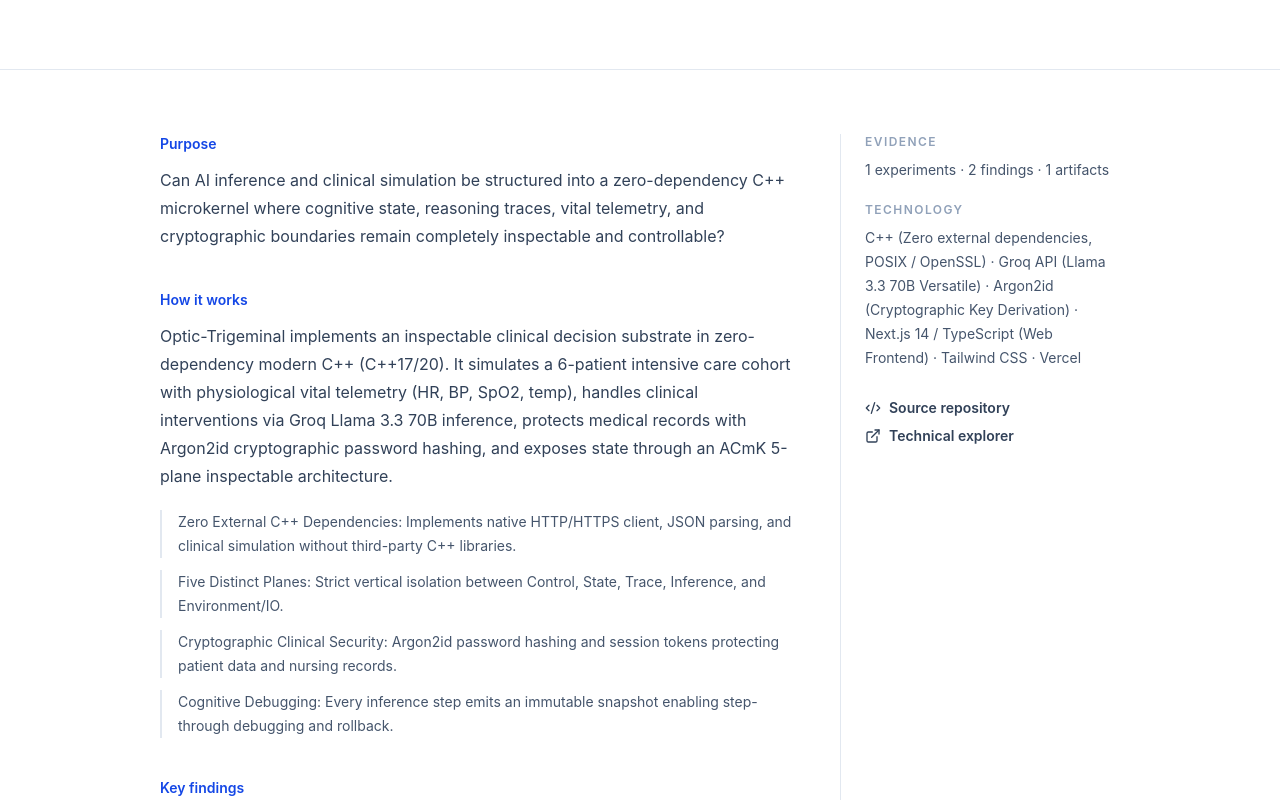
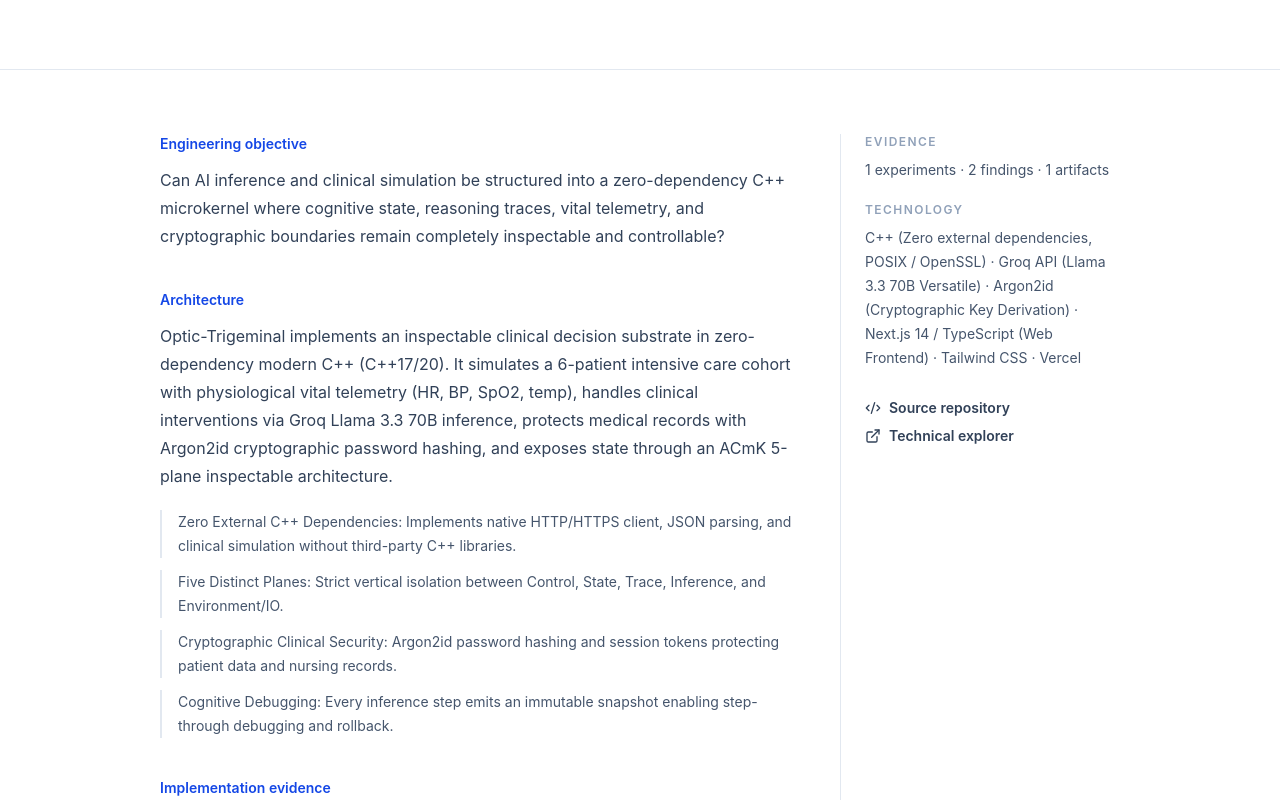
Before and after one commit to GI-Company/GiC, a Next.js app: page /systems/acmk in a window 1280 px wide. Shown: the part 480-1280 px from the top of the page. Built offline with nearby package versions, Linux system fonts and the light colour scheme.

Commit message:
Differentiate research and systems dossier language

```diff
--- a/components/enterprise/ProjectDossierPage.tsx
+++ b/components/enterprise/ProjectDossierPage.tsx
@@ -17,6 +17,11 @@ export default function ProjectDossierPage({ nodeId, expectedDomain }: ProjectDo
   const repo = node.repositories?.[0];
   const simplified = node.domain === 'machine_learning' || node.domain === 'systems_research';
   const purpose = node.researchQuestion || node.engineeringObjective || node.productPurpose || node.classificationNote;
+  const isResearch = node.domain === 'machine_learning';
+  const isSystems = node.domain === 'systems_research';
+  const purposeLabel = isResearch ? 'Research question' : isSystems ? 'Engineering objective' : 'Purpose';
+  const architectureLabel = isResearch ? 'Method & architecture' : isSystems ? 'Architecture' : 'How it works';
+  const findingsLabel = isResearch ? 'Results & findings' : isSystems ? 'Implementation evidence' : 'Key findings';
   const technicalItems = [
     ...(node.architecture.principles || []),
     ...(node.architecture.components || []).map((item) => `${item.name}: ${item.description}`),
@@ -47,13 +52,13 @@ export default function ProjectDossierPage({ nodeId, expectedDomain }: ProjectDo
               <div className="space-y-10">
                 {purpose && (
                   <section>
-                    <p className="text-sm font-semibold text-blue-700">Purpose</p>
+                    <p className="text-sm font-semibold text-blue-700">{purposeLabel}</p>
                     <p className="mt-3 text-base leading-7 text-slate-700">{purpose}</p>
                   </section>
                 )}
 
                 <section>
-                  <p className="text-sm font-semibold text-blue-700">How it works</p>
+                  <p className="text-sm font-semibold text-blue-700">{architectureLabel}</p>
                   <p className="mt-3 text-base leading-7 text-slate-700">{node.architecture.overview}</p>
                   {technicalItems.length > 0 && (
                     <ul className="mt-5 space-y-3 text-sm leading-6 text-slate-600">
@@ -64,7 +69,7 @@ export default function ProjectDossierPage({ nodeId, expectedDomain }: ProjectDo
 
                 {node.findings?.length ? (
                   <section>
-                    <p className="text-sm font-semibold text-blue-700">Key findings</p>
+                    <p className="text-sm font-semibold text-blue-700">{findingsLabel}</p>
                     <div className="mt-4 divide-y divide-slate-200 border-y border-slate-200">
                       {node.findings.slice(0, simplified ? 4 : 5).map((finding) => (
                         <div key={finding.title} className="py-5">
```
